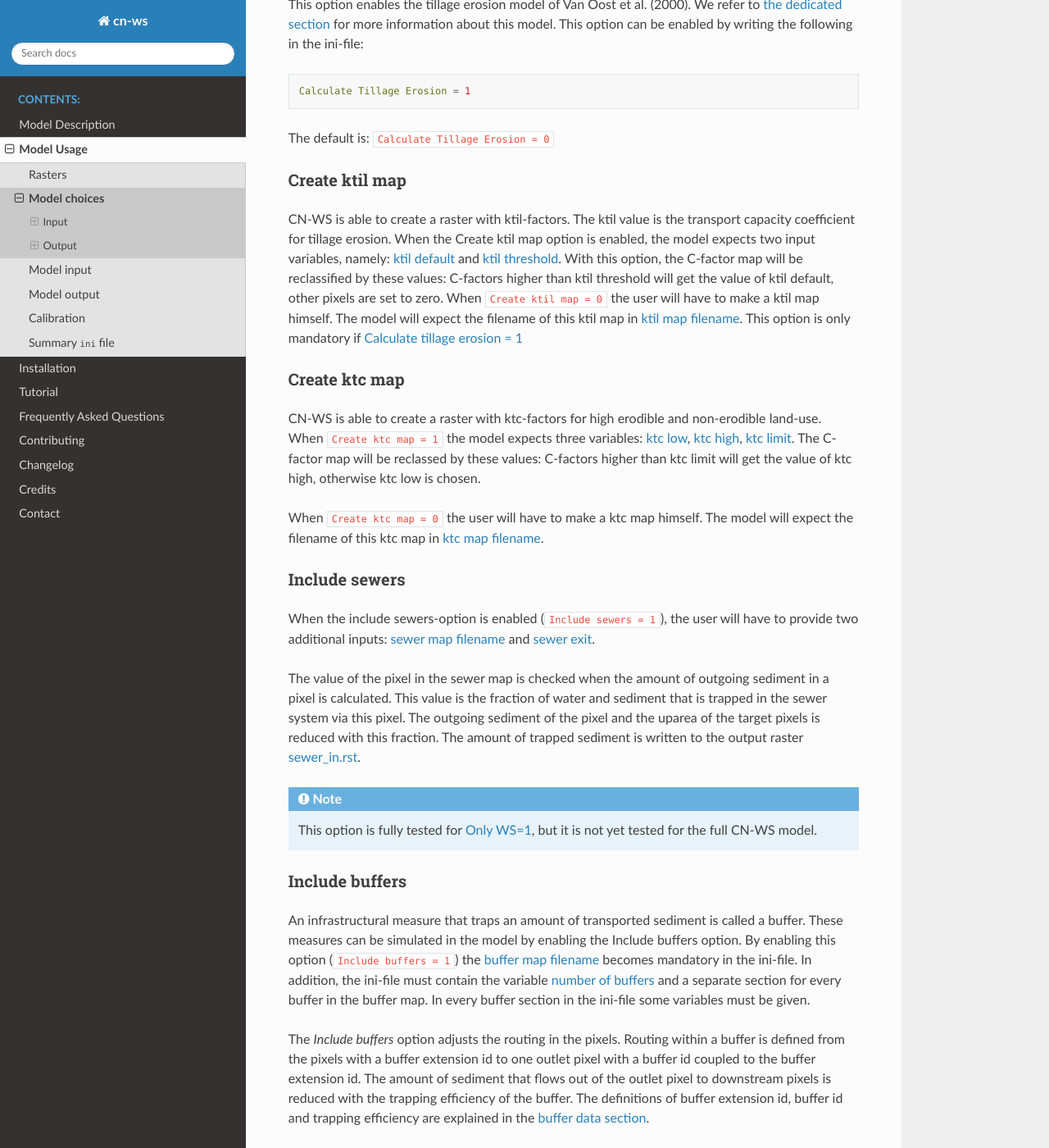
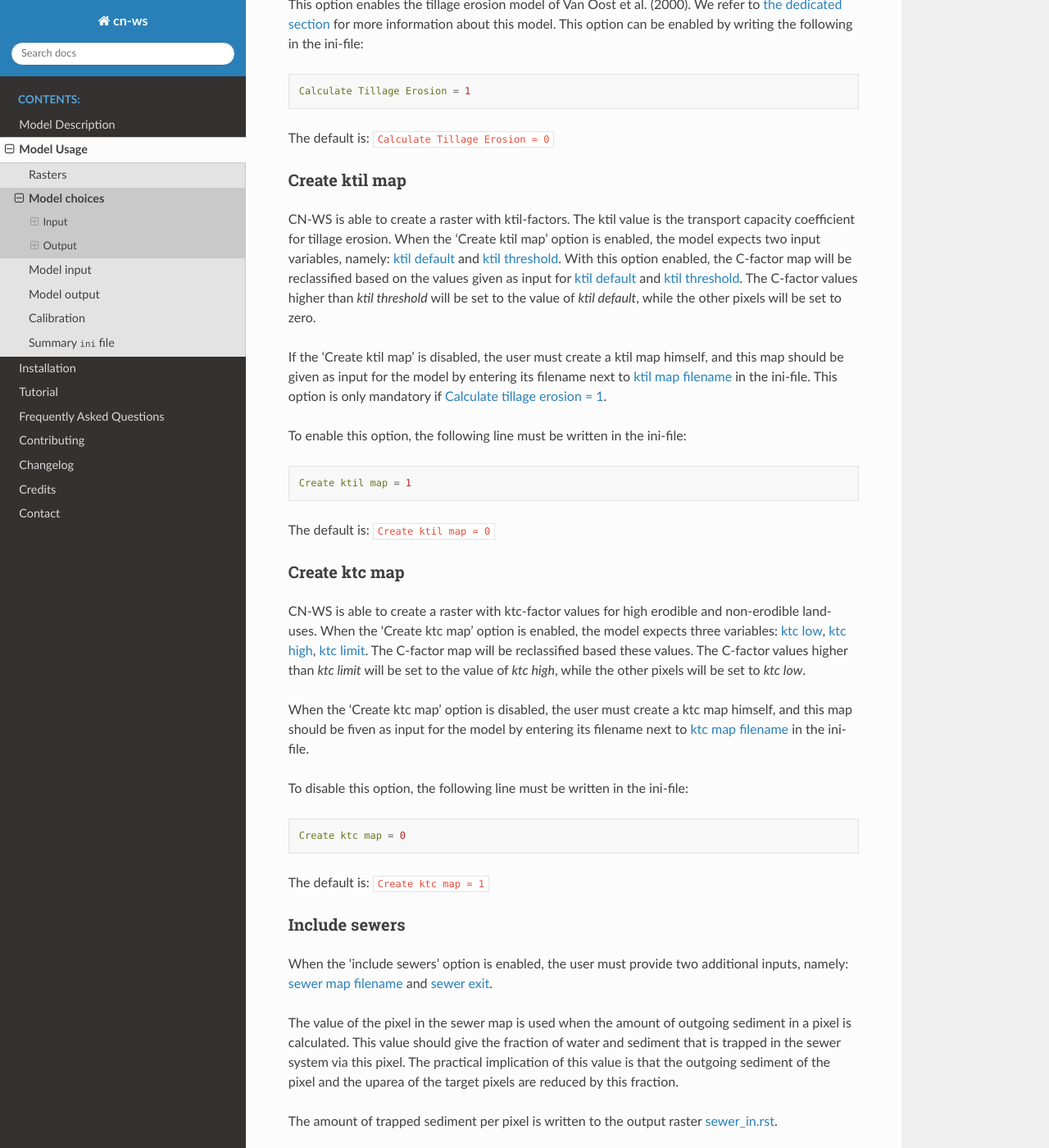
Before and after one commit to watem-sedem/watem-sedem, a Sphinx documentation site: the page built from docs/choices.rst, in a window 1280 px wide and 1400 px high, scrolled down 5057 px. Shown: the whole window at 82% size. Built offline with Sphinx 7.4.7 and the Read the Docs theme 2.0.0, drawn with Linux system fonts in a browser that asks for light colours; some of the changed text lies outside the part shown.

Commit message:
Update choices.rst
updated until ditches

```diff
--- a/docs/choices.rst
+++ b/docs/choices.rst
@@ -266,49 +266,78 @@
 ###############
 
 CN-WS is able to create a raster with ktil-factors. The ktil value is the
-transport capacity coefficient for tillage erosion. When the Create ktil map option is enabled,
+transport capacity coefficient for tillage erosion. When the 'Create ktil map' option is enabled,
 the model expects two input variables, namely: :ref:`ktil default <ktildefault>` and
-:ref:`ktil threshold <ktilthres>`. With this option, the C-factor map will be reclassified by these
-values: C-factors higher than ktil threshold will get the value of ktil default,
-other pixels are set to zero. When ``Create ktil map = 0`` the user will have to
-make a ktil map himself. The model will expect the filename of this ktil map
-in :ref:`ktil map filename <ktilmap>`. This option is only mandatory if
-:ref:`Calculate tillage erosion = 1 <calctileros>`
+:ref:`ktil threshold <ktilthres>`. With this option enabled, the C-factor map will be reclassified based on the
+values given as input for :ref:`ktil default <ktildefault>` and
+:ref:`ktil threshold <ktilthres>`. The C-factor values higher than *ktil threshold* will be set to the value of *ktil default*, while
+the other pixels will be set to zero.
+
+If the 'Create ktil map' is disabled, the user must
+create a ktil map himself, and this map should be given as input for the model by entering its filename
+next to :ref:`ktil map filename <ktilmap>` in the ini-file. This option is only mandatory if
+:ref:`Calculate tillage erosion = 1 <calctileros>`.
+
+To enable this option, the following line must be written in the ini-file:
+
+.. code-block:: ini
+
+    Create ktil map = 1
+
+The default is: ``Create ktil map = 0``
+
 
 .. _createktc:
 
 Create ktc map
 ##############
 
-CN-WS is able to create a raster with ktc-factors for high erodible and
-non-erodible land-use. When ``Create ktc map = 1`` the model expects three
+CN-WS is able to create a raster with ktc-factor values for high erodible and
+non-erodible land-uses. When the 'Create ktc map' option is enabled, the model expects three
 variables: :ref:`ktc low <ktclow>`, :ref:`ktc high <ktchigh>`,
-:ref:`ktc limit <ktclimit>`. The C-factor map will be reclassed by these values:
-C-factors higher than ktc limit will get the value of ktc high, otherwise ktc
-low is chosen.
+:ref:`ktc limit <ktclimit>`. The C-factor map will be reclassified based these values.
+The C-factor values higher than *ktc limit* will be set to the value of *ktc high*, while
+the other pixels will be set to *ktc low*.
 
-When ``Create ktc map = 0`` the user will have to make a ktc map himself. The
-model will expect the filename of this ktc map in
-:ref:`ktc map filename <ktcmap>`.
+When the 'Create ktc map' option is disabled, the user must create a ktc map himself, and this map should be fiven as input for the
+model by entering its filename next to
+:ref:`ktc map filename <ktcmap>` in the ini-file.
+
+To disable this option, the following line must be written in the ini-file:
+
+.. code-block:: ini
+
+    Create ktc map = 0
+
+The default is: ``Create ktc map = 1``
 
 .. _inlcudesewers:
 
 Include sewers
 ##############
 
-When the include sewers-option is enabled (``Include sewers = 1``), the user
-will have to provide two additional inputs:
+When the 'include sewers' option is enabled, the user
+must provide two additional inputs, namely:
 :ref:`sewer map filename <sewermapfile>` and :ref:`sewer exit <sewerexit>`.
 
-The value of the pixel in the sewer map is checked when the amount of outgoing
-sediment in a pixel is calculated. This value is the fraction of water and
-sediment that is trapped in the sewer system via this pixel. The outgoing
-sediment of the pixel and the uparea of the target pixels is reduced with this
-fraction. The amount of trapped
-sediment is written to the output raster :ref:`sewer_in.rst <sewerinrst>`.
+The value of the pixel in the sewer map is used when the amount of outgoing
+sediment in a pixel is calculated. This value should give the fraction of water and
+sediment that is trapped in the sewer system via this pixel. The practical implication of this value is that the outgoing
+sediment of the pixel and the uparea of the target pixels are reduced by this fraction.
+
+The amount of trapped sediment per pixel is written to the output raster :ref:`sewer_in.rst <sewerinrst>`.
+
+To enable this option, the following line must be written in the ini-file:
+
+.. code-block:: ini
+
+    Create ktc map = 1
+
+The default is: ``Create ktc map = 0``
+
 
 .. note::
-    This option is fully tested for :ref:`Only WS=1 <simple>`, but it is not yet
+    This option is fully tested for the model option: ':ref:`Only WS=1 <simple>`', but it is not yet
     tested for the full CN-WS model.
 
 .. _includebuffers:
@@ -318,28 +347,45 @@
 
 An infrastructural measure that traps an amount of transported sediment is
 called a buffer. These measures can be simulated in the model by enabling
-the Include buffers option. By enabling this option (``Include buffers = 1``)
-the :ref:`buffer map filename <buffermap>` becomes mandatory in the ini-file.
+the Include buffers option. When enabling this option the :ref:`buffer map filename <buffermap>`
+becomes mandatory in the ini-file.
 In addition, the ini-file must contain the variable
 :ref:`number of buffers <nrbuffers>` and a separate section for every buffer
 in the buffer map. In every buffer section in the ini-file some variables must
-be given.
+be given (see :ref:`here<bufferdata>`).
 
-The `Include buffers` option adjusts the routing in the pixels. Routing
-within a buffer is defined from the pixels with a buffer extension id to
-one outlet pixel with a buffer id coupled to the buffer extension id. The
+The 'Include buffers' option adjusts the routing calculated by the model. Routing
+within a buffer is defined from the pixels with a buffer extension id towards
+one outlet pixel with a buffer id, coupled to the buffer extension id. The
 amount of sediment that flows out of the outlet pixel to downstream pixels is
 reduced with the trapping efficiency of the buffer. The definitions of buffer
 extension id, buffer id and trapping efficiency are explained in the
 :ref:`buffer data section <bufferdata>`.
+
+To enable this option, the following line must be written in the ini-file:
+
+.. code-block:: ini
+
+    Include buffers = 1
+
+The default is: ``Include buffers = 0``
 
 .. _bufferreduce:
 
 Buffer reduce area
 ##################
 
-This option (boolean) allows to reduce the upstream area downstream of a buffer
-with the efficiency of the buffer (see :ref:`buffer data section <bufferdata>`)
+This option allows the model to reduce the :ref:`upstream area<upstreamarea>` (:math:`A`) downstream of a buffer
+with the efficiency of the buffer (see :ref:`buffer data section <bufferdata>`).
+
+To enable this option, the following line must be written in the ini-file:
+
+.. code-block:: ini
+
+    Buffer reduce Area = 1
+
+The default is: ``Buffer reduce Area = 0``
+
 
 .. _includeditches:
 
```
